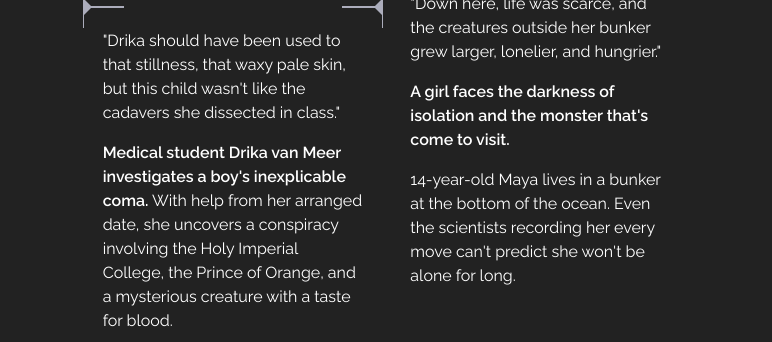
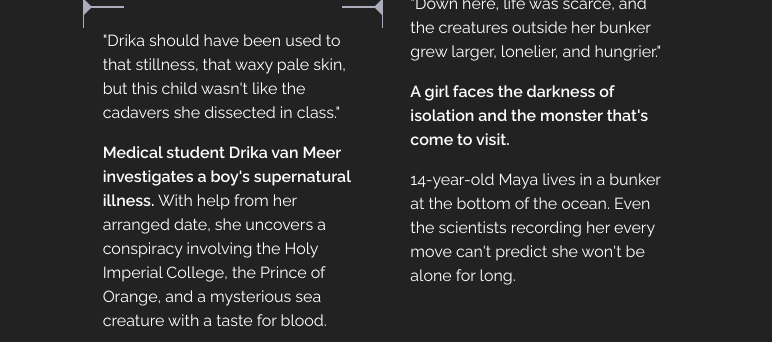
Before and after one commit to EchoeOtto/echoeotto.github.io, a website: page stories.html in a window 1280 px wide. Shown: the part 603-945 px from the top of the page, without its empty margins (246-1018 px from the left). Drawn offline with Linux system fonts and the light colour scheme.

Commit message:
Updated DoSaB blurb

```diff
--- a/stories.html
+++ b/stories.html
@@ -38,7 +38,7 @@
           <div class="stories-list--story__info--brackets"></div>
           <div class="stories-list--story__blurb">
             <p>"Drika should have been used to that stillness, that waxy pale skin, but this child wasn't like the cadavers she dissected in class."</p>
-            <p><strong>Medical student Drika van Meer investigates a boy's inexplicable coma.</strong> With help from her arranged date, she uncovers a conspiracy involving the Holy Imperial College, the Prince of Orange, and a mysterious creature with a taste for blood.</p>
+            <p><strong>Medical student Drika van Meer investigates a boy's supernatural illness.</strong> With help from her arranged date, she uncovers a conspiracy involving the Holy Imperial College, the Prince of Orange, and a mysterious sea creature with a taste for blood.</p>
           </div>
           <a href="https://tapas.io/series/Dreams-of-Scale-and-Bone" target="_blank" class="stories-list--story__button">Read for Free</a>
         </article>
```
